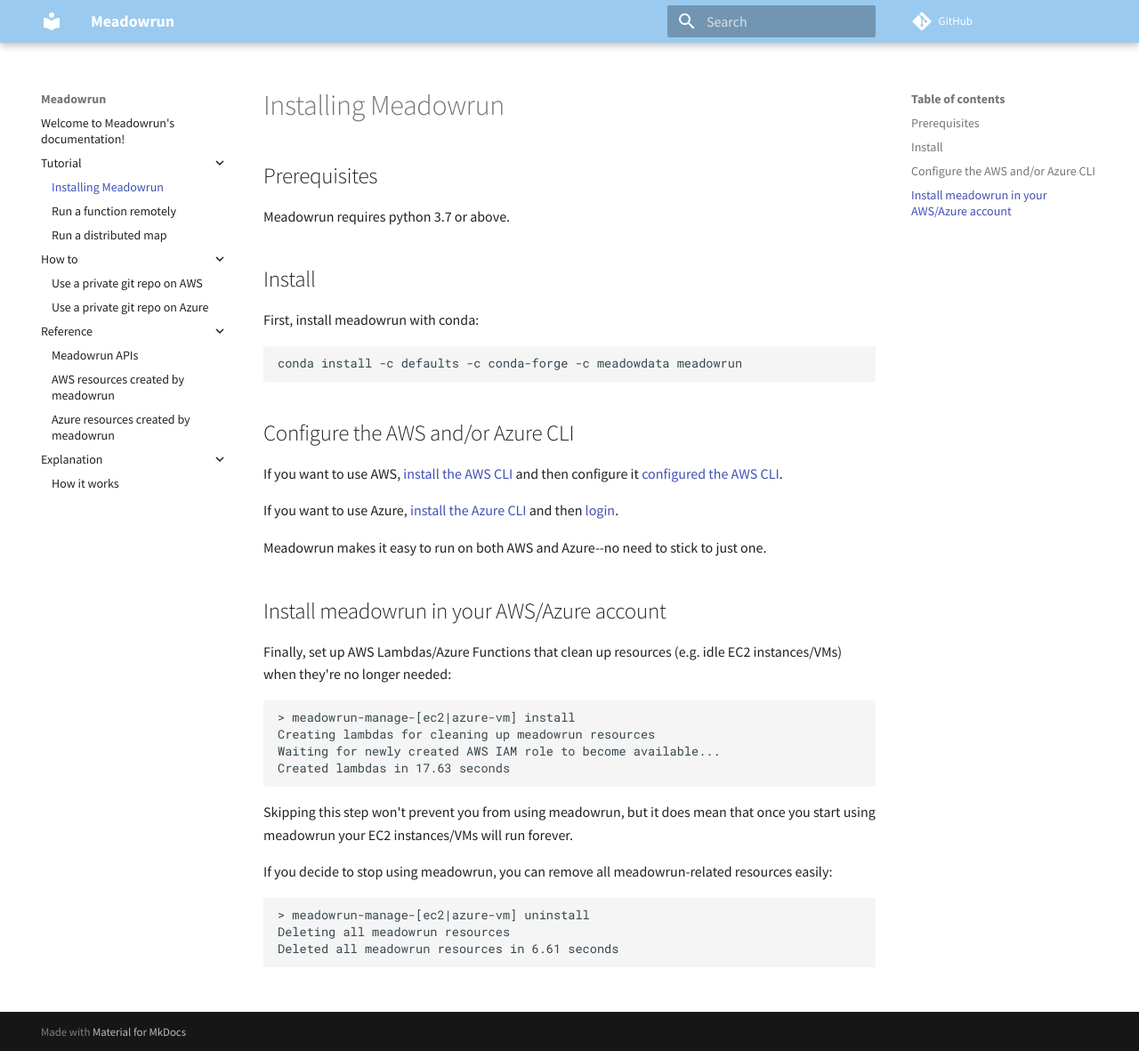
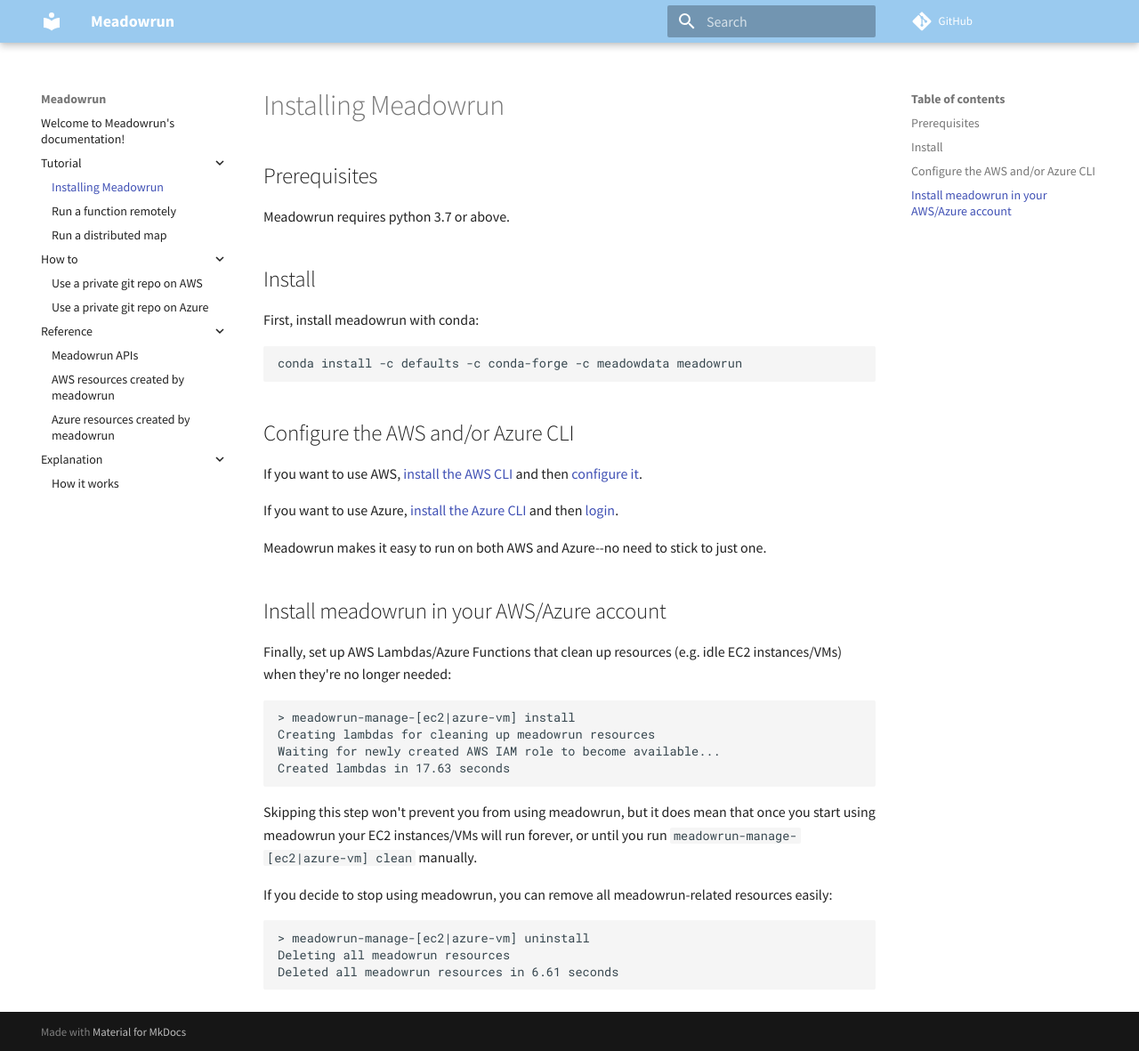
Before and after one commit to meadowdata/meadowrun, an MkDocs documentation site: the page built from docs/tutorial/install.md, in a window 1280 px wide and 1181 px high. Shown: the whole window at 89% size. Built offline with MkDocs 1.6.1 and Material for MkDocs 9.7.7, drawn with Linux system fonts in a browser that asks for light colours; comment, search, counter and statistics services are not loaded.

Commit message:
Couple small docs changes.

````diff
--- a/docs/tutorial/install.md
+++ b/docs/tutorial/install.md
@@ -16,8 +16,7 @@
 
 If you want to use AWS, [install the AWS
 CLI](https://docs.aws.amazon.com/cli/latest/userguide/getting-started-install.html) and
-then configure it [configured the AWS
-CLI](https://docs.aws.amazon.com/cli/latest/userguide/getting-started-quickstart.html).
+then [configure it](https://docs.aws.amazon.com/cli/latest/userguide/getting-started-quickstart.html).
 
 If you want to use Azure, [install the Azure
 CLI](https://docs.microsoft.com/en-us/cli/azure/install-azure-cli) and then
@@ -39,7 +38,8 @@
 ```
 
 Skipping this step won't prevent you from using meadowrun, but it does mean that once
-you start using meadowrun your EC2 instances/VMs will run forever.
+you start using meadowrun your EC2 instances/VMs will run forever, or until you
+run `meadowrun-manage-[ec2|azure-vm] clean` manually.
 
 If you decide to stop using meadowrun, you can remove all meadowrun-related resources
 easily:
````
